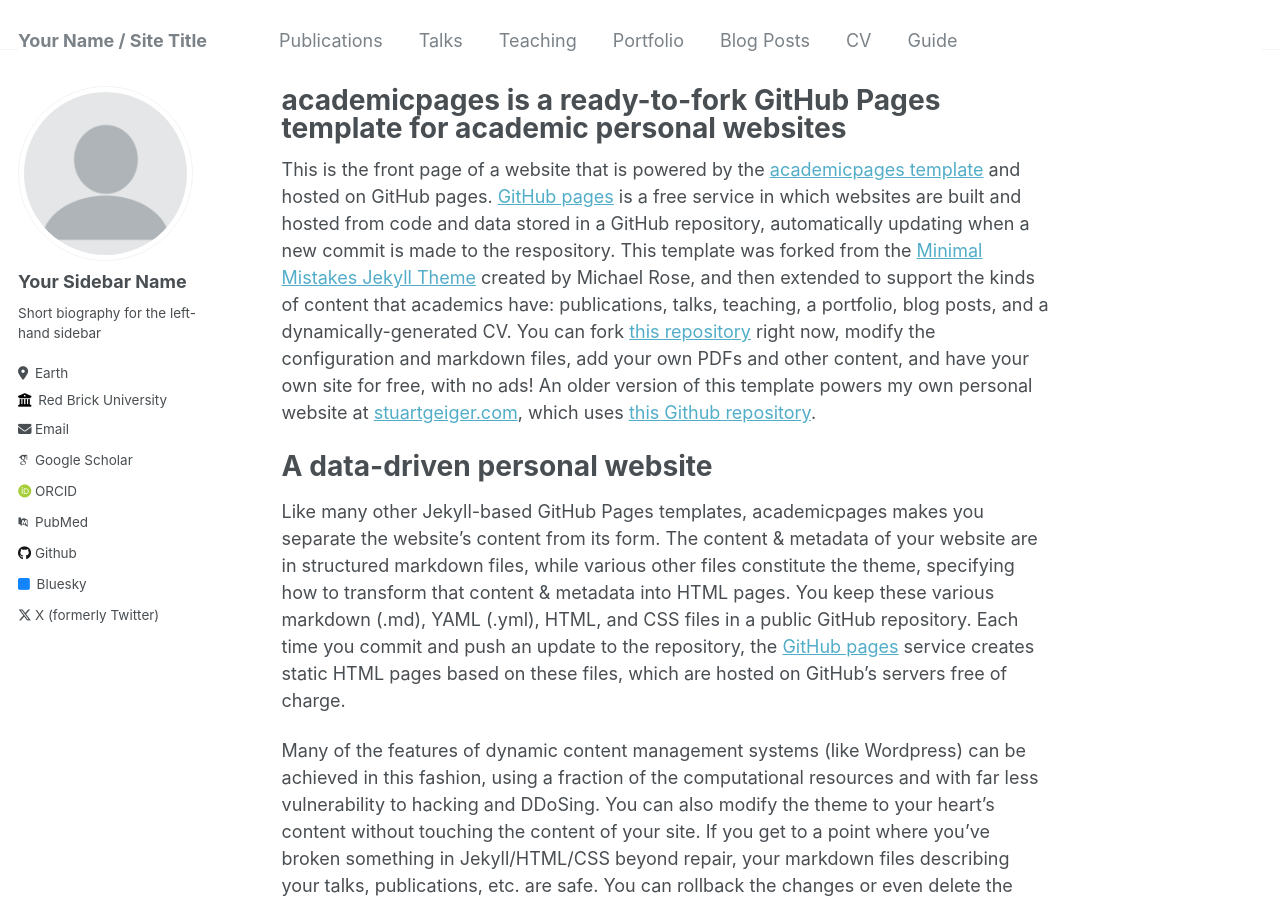
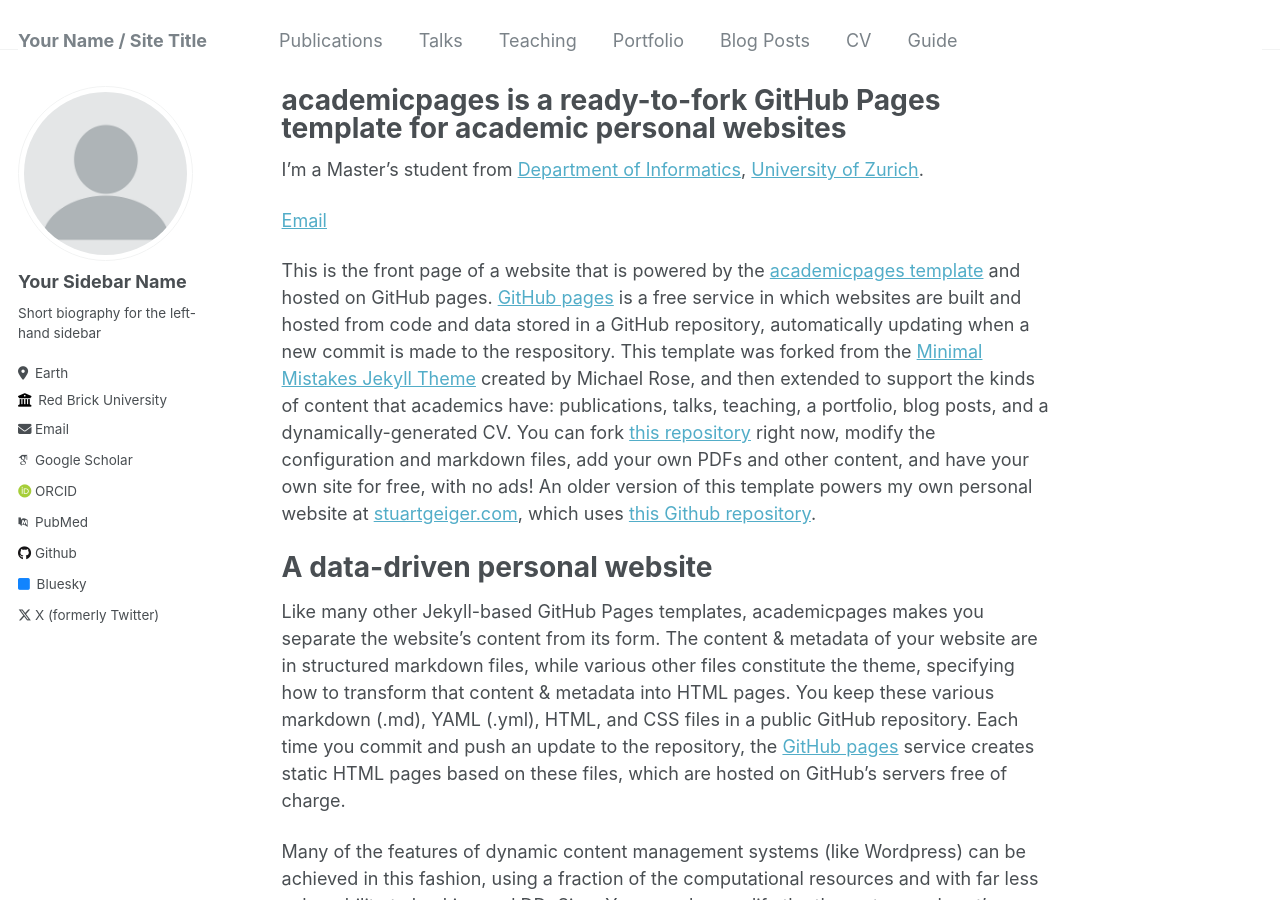
Before and after one commit to ruis0ng/ruis0ng.github.io, a Jekyll site: the page built from _pages/about.md, in a window 1280 px wide and 900 px high. Built offline with Jekyll 4.4.1, drawn with Linux system fonts in a browser that asks for light colours; some web fonts are replaced.

Commit message:
Update about.md

```diff
--- a/_pages/about.md
+++ b/_pages/about.md
@@ -6,6 +6,10 @@ redirect_from:
   - /about/
   - /about.html
 ---
+I'm a Master's student from [Department of Informatics](https://www.ifi.uzh.ch/en.html), [University of Zurich](https://www.uzh.ch/cmsssl/en.html/).
+
+[Email](mailto:rui.song@uzh.ch)
+
 
 This is the front page of a website that is powered by the [academicpages template](https://github.com/academicpages/academicpages.github.io) and hosted on GitHub pages. [GitHub pages](https://pages.github.com) is a free service in which websites are built and hosted from code and data stored in a GitHub repository, automatically updating when a new commit is made to the respository. This template was forked from the [Minimal Mistakes Jekyll Theme](https://mmistakes.github.io/minimal-mistakes/) created by Michael Rose, and then extended to support the kinds of content that academics have: publications, talks, teaching, a portfolio, blog posts, and a dynamically-generated CV. You can fork [this repository](https://github.com/academicpages/academicpages.github.io) right now, modify the configuration and markdown files, add your own PDFs and other content, and have your own site for free, with no ads! An older version of this template powers my own personal website at [stuartgeiger.com](http://stuartgeiger.com), which uses [this Github repository](https://github.com/staeiou/staeiou.github.io).
 
```
